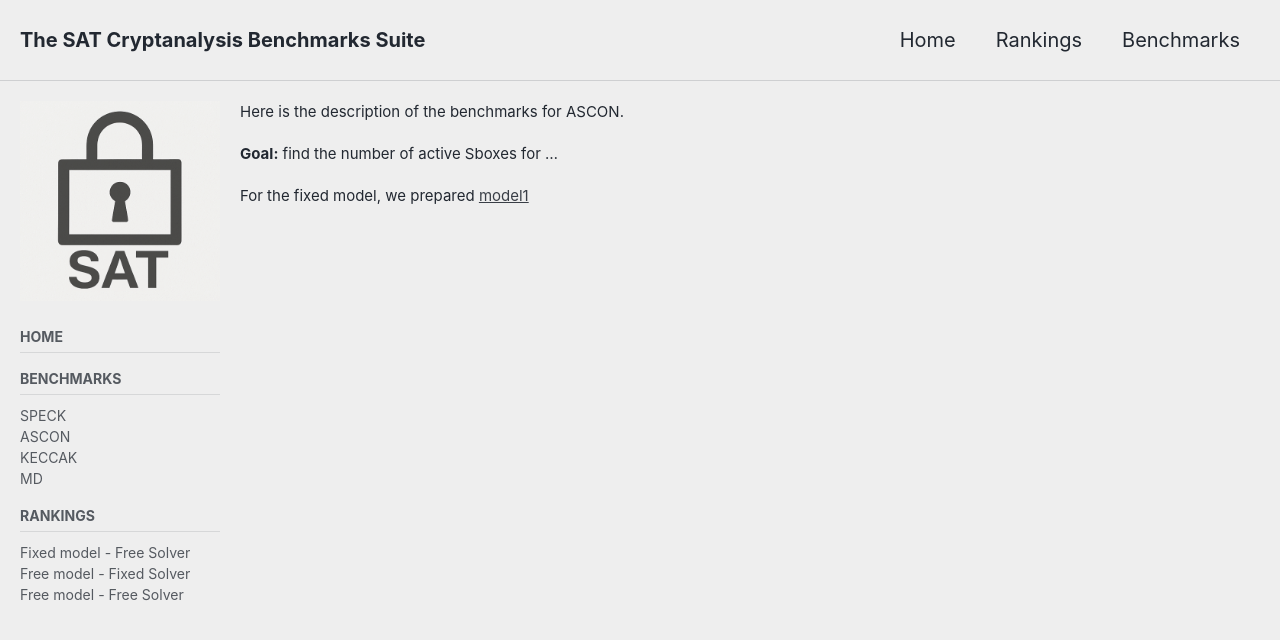
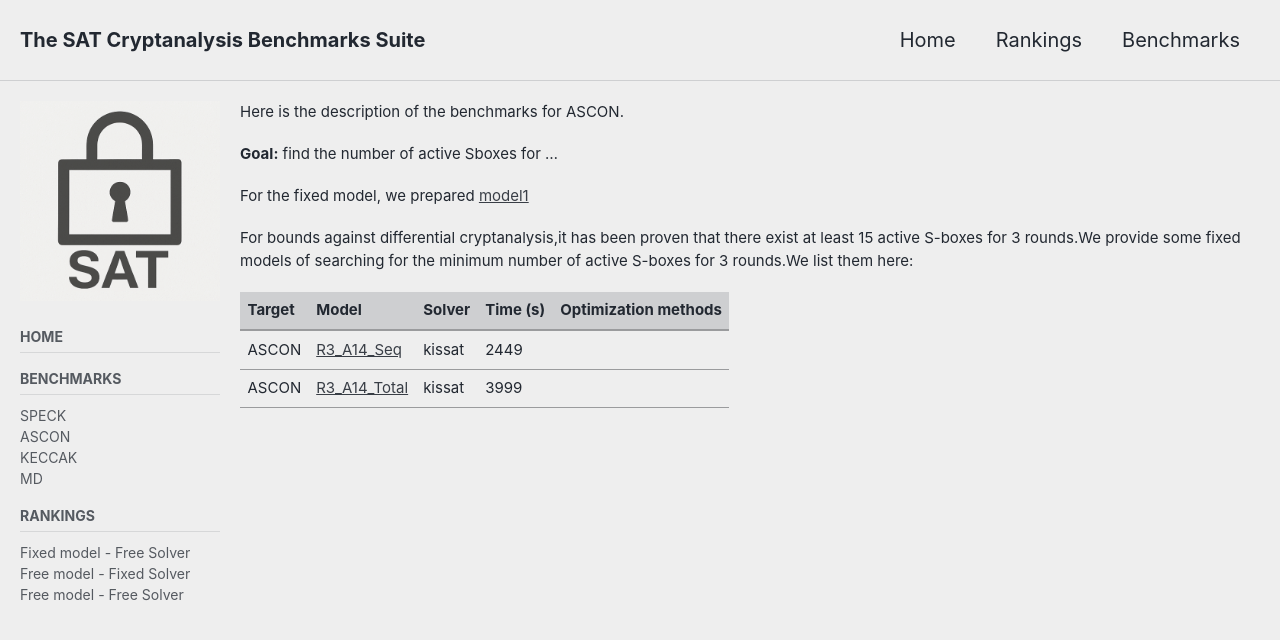
Before and after one commit to cryptanalysisbench/SATbench, a Jekyll site: the page built from benchmarks/ASCON.md, in a window 1280 px wide and 900 px high. Shown: the top 640 px of the window. Built offline with Jekyll 4.4.1, drawn with Linux system fonts in a browser that asks for light colours; cached includes are drawn as plain includes; nearby versions of some CDN libraries.

Commit message:
Update ASCON.md

```diff
--- a/benchmarks/ASCON.md
+++ b/benchmarks/ASCON.md
@@ -14,3 +14,10 @@ Here is the description of the benchmarks for ASCON.
 **Goal:** find the number of active Sboxes for ...
 
 For the fixed model, we prepared [model1](\models\ASCON\test)
+
+For bounds against differential cryptanalysis,it has been proven that there exist at least 15 active S-boxes for 3 rounds.We provide some fixed models of searching for the minimum number of active S-boxes for 3 rounds.We list them here:
+
+| Target | Model    | Solver  | Time (s)   | Optimization methods |
+| --------| -------- | ------- |------- | ------- |
+| ASCON   | [R3_A14_Seq](/models/ASCON/R3_A14_Seq.cnf)  | kissat  | 2449  |   |
+| ASCON   | [R3_A14_Total](/models/ASCON/R3_A14_Total.cnf)  | kissat  | 3999  |    |
```
